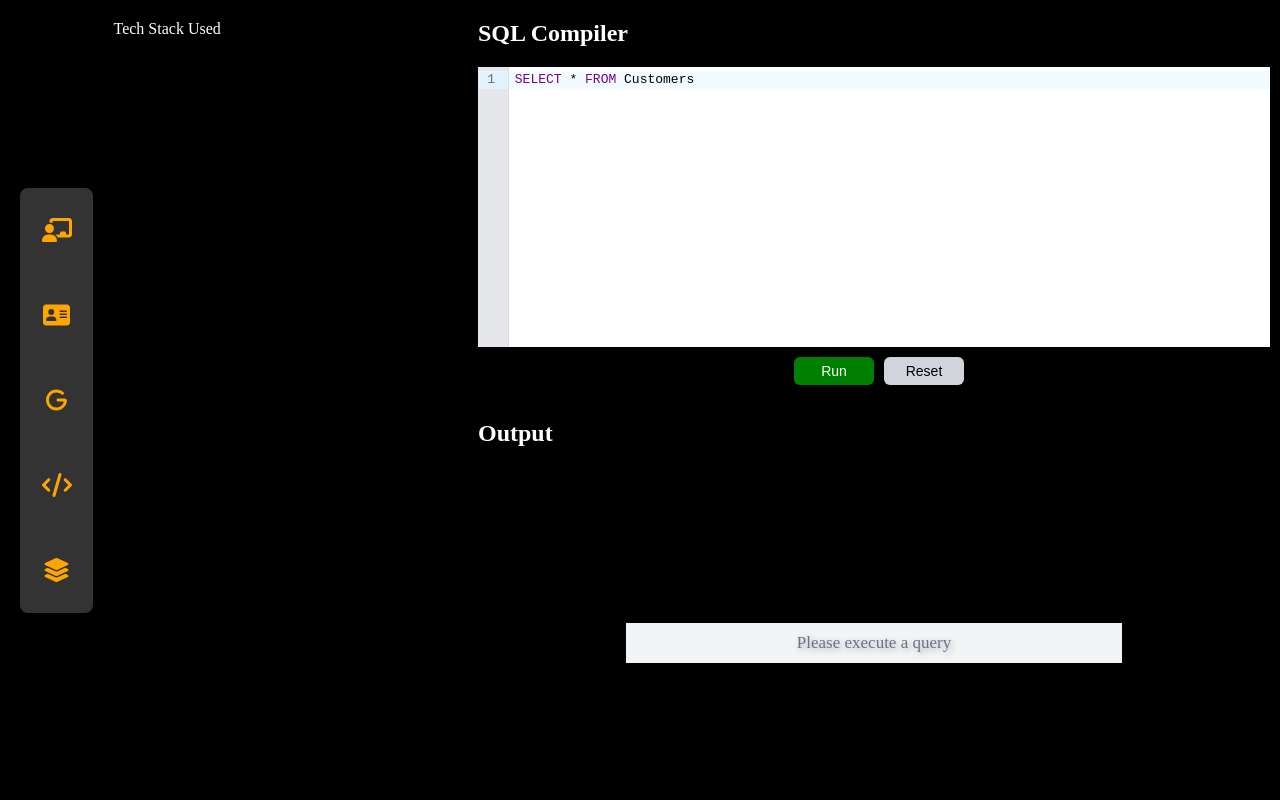
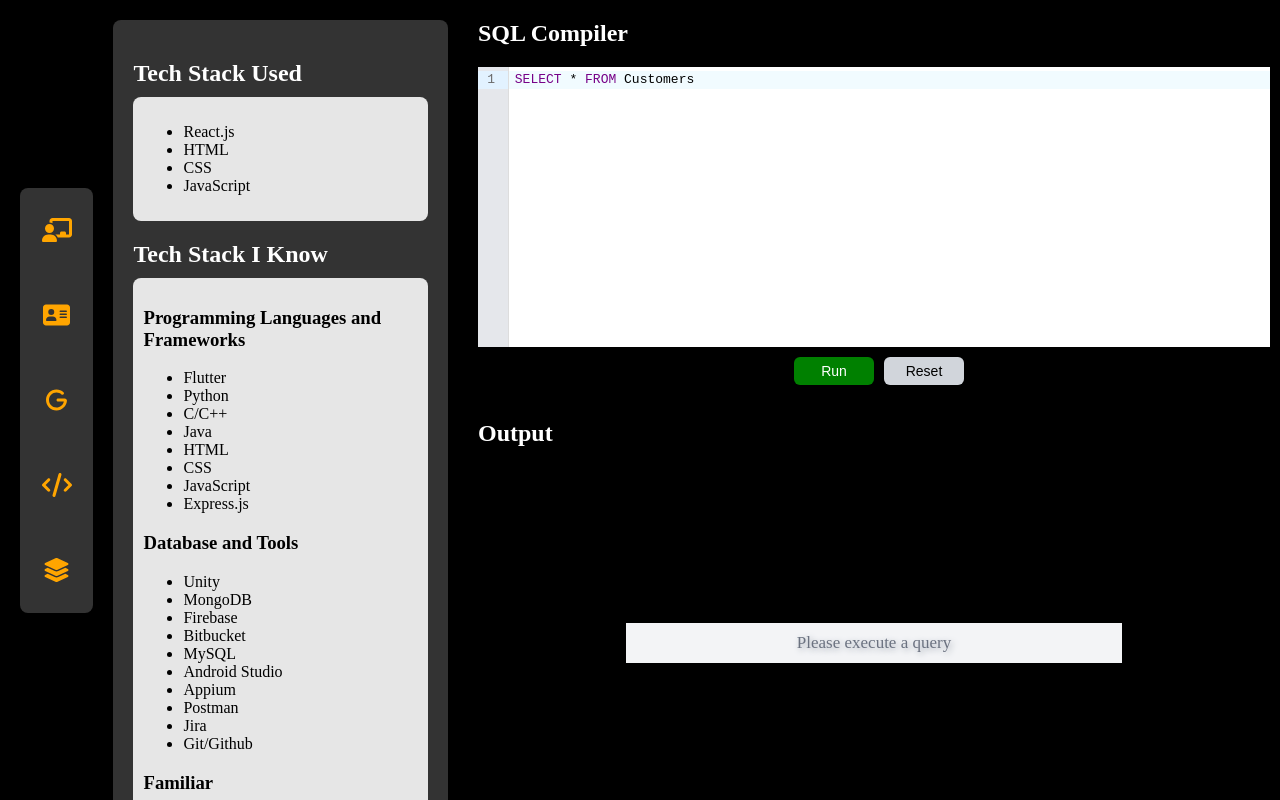
Before and after one commit to NipunGandhi/SQL-Compiler-Atlan, a React (Create React App) app: page / in a window 1280 px wide. Both pictures are taken after a click on the item 56 px from the left and 485 px from the top of the page. Built offline with nearby package versions, Linux system fonts and the light colour scheme.

Commit message:
Tech Stack, About and Table Page Done

```diff
--- a/src/components/SideNavbar.js
+++ b/src/components/SideNavbar.js
@@ -4,8 +4,8 @@ import { links } from "../helpers/linksData";
 import About from "../pages/About/About.js";
 import Guide from "../pages/Guide";
 import Intro from "../pages/Intro";
-import TechStack from "../pages/TechStack";
-import Extra from "../pages/Extra";
+import TechStack from "../pages/TechStack/TechStack.js";
+import Extra from "../pages/Extra/Extra.js";
 
 const SideSection = () => {
   const [currentScreen, setCurrentScreen] = useState(<Intro />);
--- a/src/pages/Extra.js
+++ /dev/null
@@ -1,8 +0,0 @@
-import React from "react";
-
-// Tables etc
-const Extra = () => {
-  return <div style={{ color: "white" }}>Extra</div>;
-};
-
-export default Extra;
--- /dev/null
+++ b/src/pages/Extra/Extra.js
@@ -0,0 +1,30 @@
+import React, { useEffect, useState } from "react";
+import "../Extra/Extra.scss";
+import fetchDataAndStoreAsCSV from "../../helpers/getTables";
+
+const Extra = () => {
+  const [tableSupported, setTableSupported] = useState([]);
+
+  useEffect(() => {
+    const fetchTableData = async () => {
+      const data = await fetchDataAndStoreAsCSV();
+      setTableSupported(data);
+    };
+
+    fetchTableData();
+  }, []);
+
+  return (
+    <div className="about-container">
+      <h2>Tables Supported</h2>
+      <div className="table">
+        <h3>Tables</h3>
+        {tableSupported.map((table, index) => (
+          <li key={index}>{table.name}</li>
+        ))}
+      </div>
+    </div>
+  );
+};
+
+export default Extra;
--- /dev/null
+++ b/src/pages/Extra/Extra.scss
@@ -0,0 +1,22 @@
+.about-container {
+  color: white;
+  padding: 20px;
+  background-color: #333;
+  border-radius: 8px;
+  margin-bottom: 20px;
+  h2 {
+    margin-bottom: 10px;
+    font-size: 24px;
+  }
+
+  .table {
+    background-color: #e6e6e6;
+    color: black;
+    border-radius: 8px;
+    padding: 10px;
+    margin-bottom: 20px;
+  }
+  .table li {
+    list-style-type: disc;
+  }
+}
--- a/src/pages/TechStack.js
+++ /dev/null
@@ -1,7 +0,0 @@
-import React from "react";
-
-const TechStack = () => {
-  return <div style={{ color: "white" }}>Tech Stack Used</div>;
-};
-
-export default TechStack;
--- /dev/null
+++ b/src/pages/TechStack/TechStack.js
@@ -0,0 +1,59 @@
+import React from "react";
+import "../TechStack/TechStack.scss";
+
+const TechStack = () => {
+  const techStackUsed = ["React.js", "HTML", "CSS", "JavaScript"];
+  const techStackIKnow = {
+    "Programming Languages and Frameworks": [
+      "Flutter",
+      "Python",
+      "C/C++",
+      "Java",
+      "HTML",
+      "CSS",
+      "JavaScript",
+      "Express.js",
+    ],
+    "Database and Tools": [
+      "Unity",
+      "MongoDB",
+      "Firebase",
+      "Bitbucket",
+      "MySQL",
+      "Android Studio",
+      "Appium",
+      "Postman",
+      "Jira",
+      "Git/Github",
+    ],
+    Familiar: ["R", "PHP", "C Sharp", "Node.js"],
+  };
+
+  return (
+    <div className="about-container">
+      <h2>Tech Stack Used</h2>
+      <div className="skills">
+        <ul>
+          {techStackUsed.map((tech, index) => (
+            <li key={index}>{tech}</li>
+          ))}
+        </ul>
+      </div>
+      <h2>Tech Stack I Know</h2>
+      <div className="skills">
+        {Object.entries(techStackIKnow).map(([category, stack], index) => (
+          <div key={index}>
+            <h3>{category}</h3>
+            <ul>
+              {stack.map((tech, idx) => (
+                <li key={idx}>{tech}</li>
+              ))}
+            </ul>
+          </div>
+        ))}
+      </div>
+    </div>
+  );
+};
+
+export default TechStack;
--- /dev/null
+++ b/src/pages/TechStack/TechStack.scss
@@ -0,0 +1,22 @@
+.about-container {
+  color: white;
+  padding: 20px;
+  background-color: #333;
+  border-radius: 8px;
+  margin-bottom: 20px;
+  h2 {
+    margin-bottom: 10px;
+    font-size: 24px;
+  }
+
+  .skills {
+    background-color: #e6e6e6;
+    color: black;
+    border-radius: 8px;
+    padding: 10px;
+    margin-bottom: 20px;
+  }
+  .skills li {
+    list-style-type: disc;
+  }
+}
```
